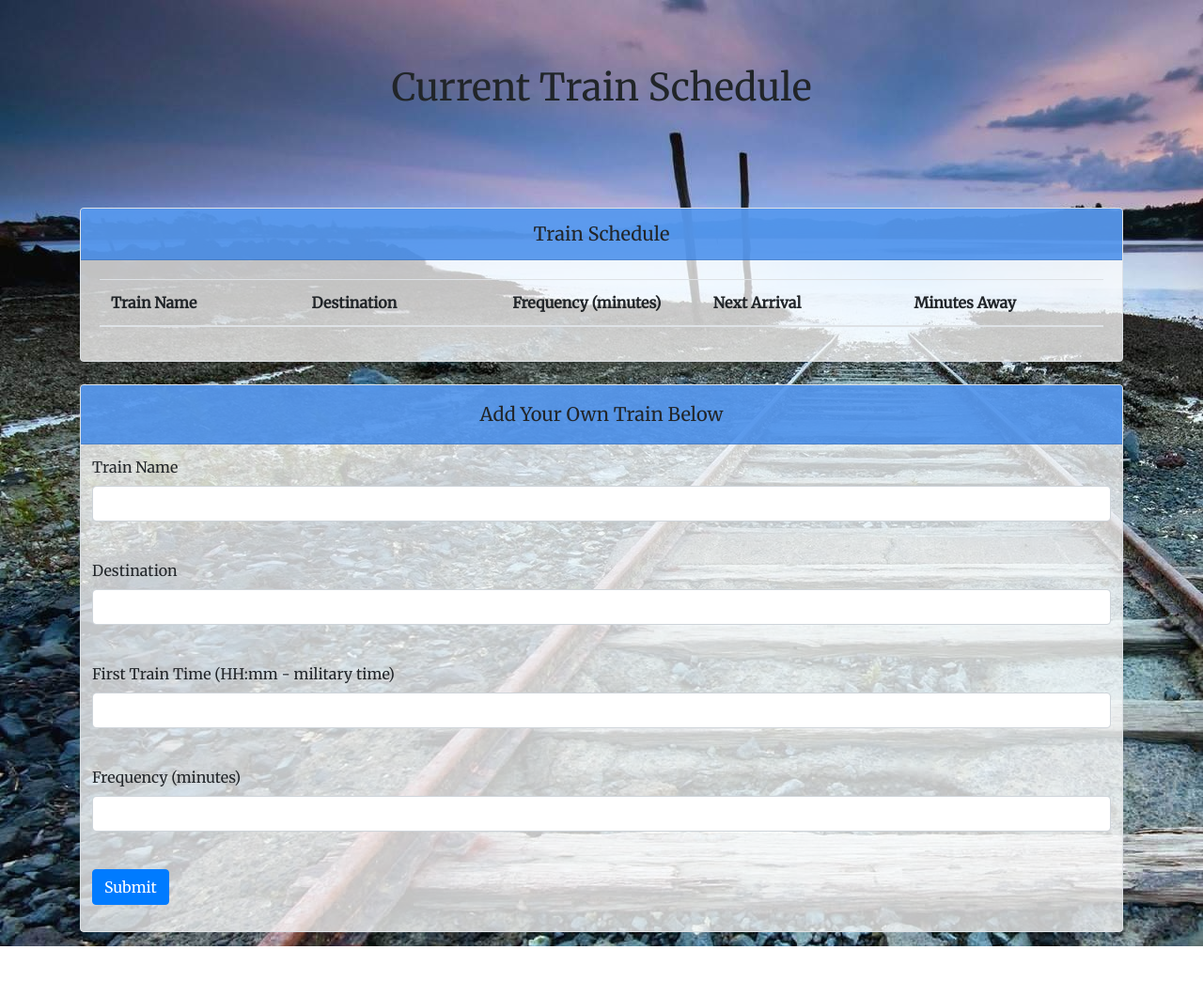
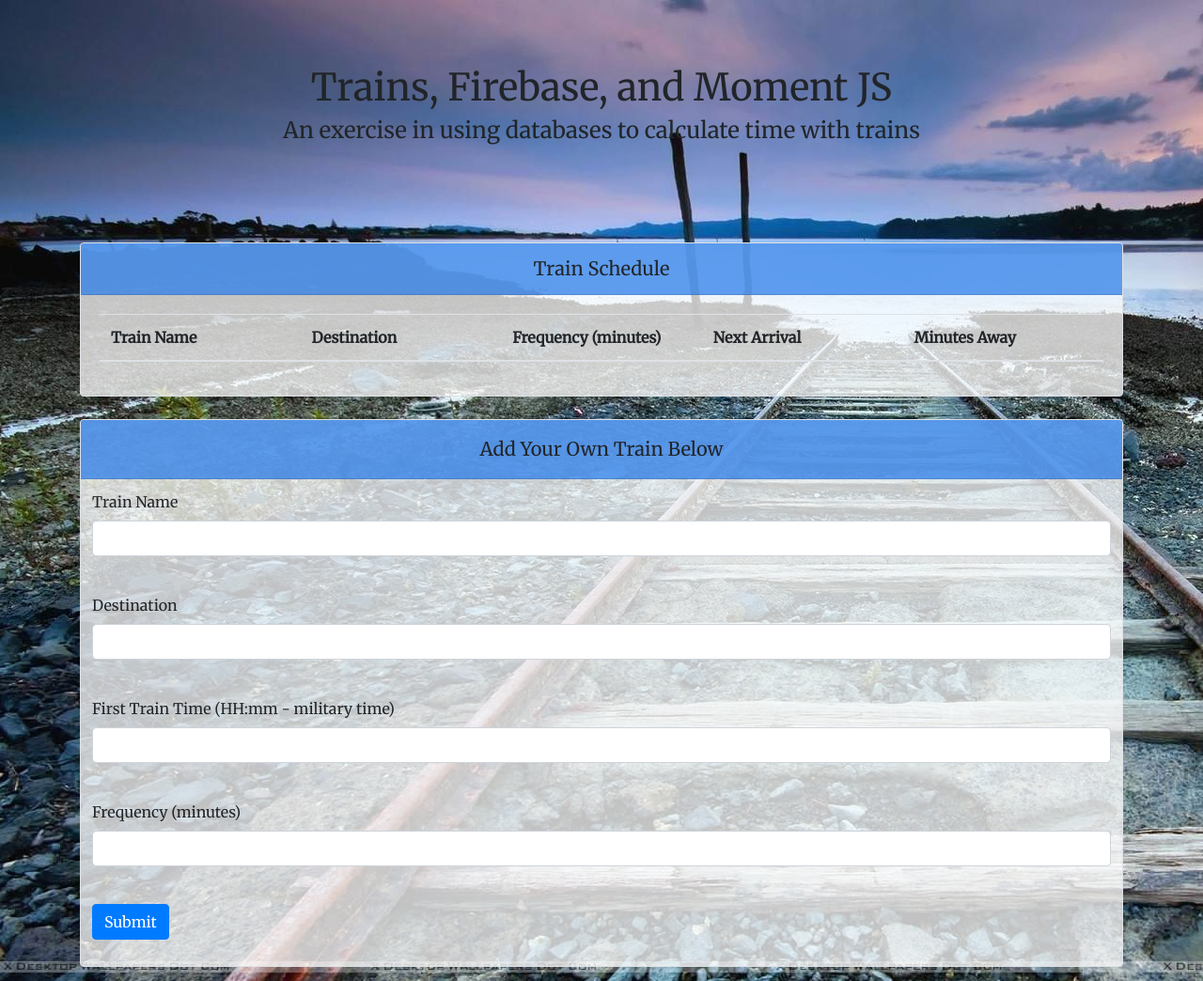
Before and after one commit to KyleRLamont/Train-Time, a plain HTML site: page index.html in a window 1280 px wide. Shown: the whole page at 94% size. Before the commit the page ends 1007 px from the top, so only its background shows below. Drawn offline with nearby package versions, Linux system fonts and the light colour scheme; no server answers.

Commit message:
added new jumbotron text to be more descriptive

```diff
--- a/index.html
+++ b/index.html
@@ -17,7 +17,8 @@
 <body>
     <div class="container" id="heading">
         <div class="jumbotron text-center bg-transparent">
-            <h1>Current Train Schedule</h1>
+            <h1>Trains, Firebase, and Moment JS</h1>
+            <h4>An exercise in using databases to calculate time with trains</h4>
         </div>
     </div>
     <div class="container">
```
